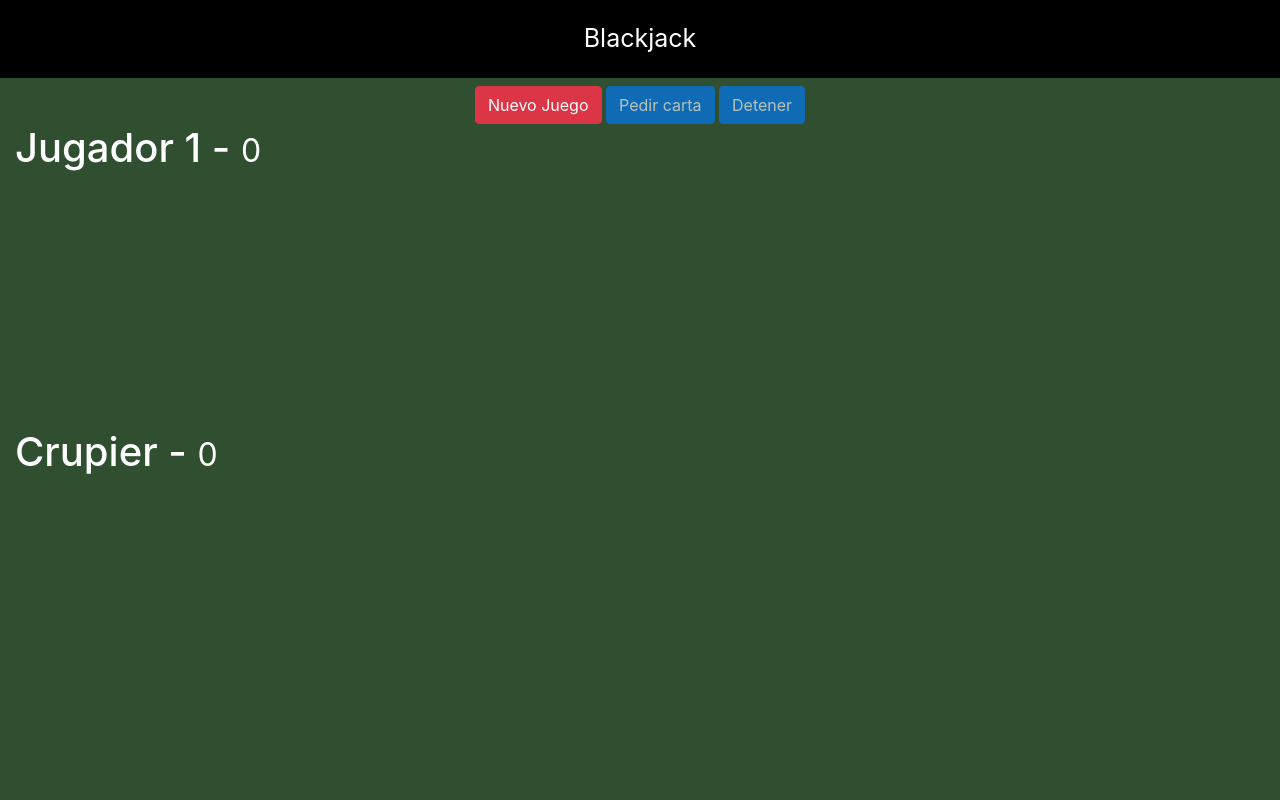
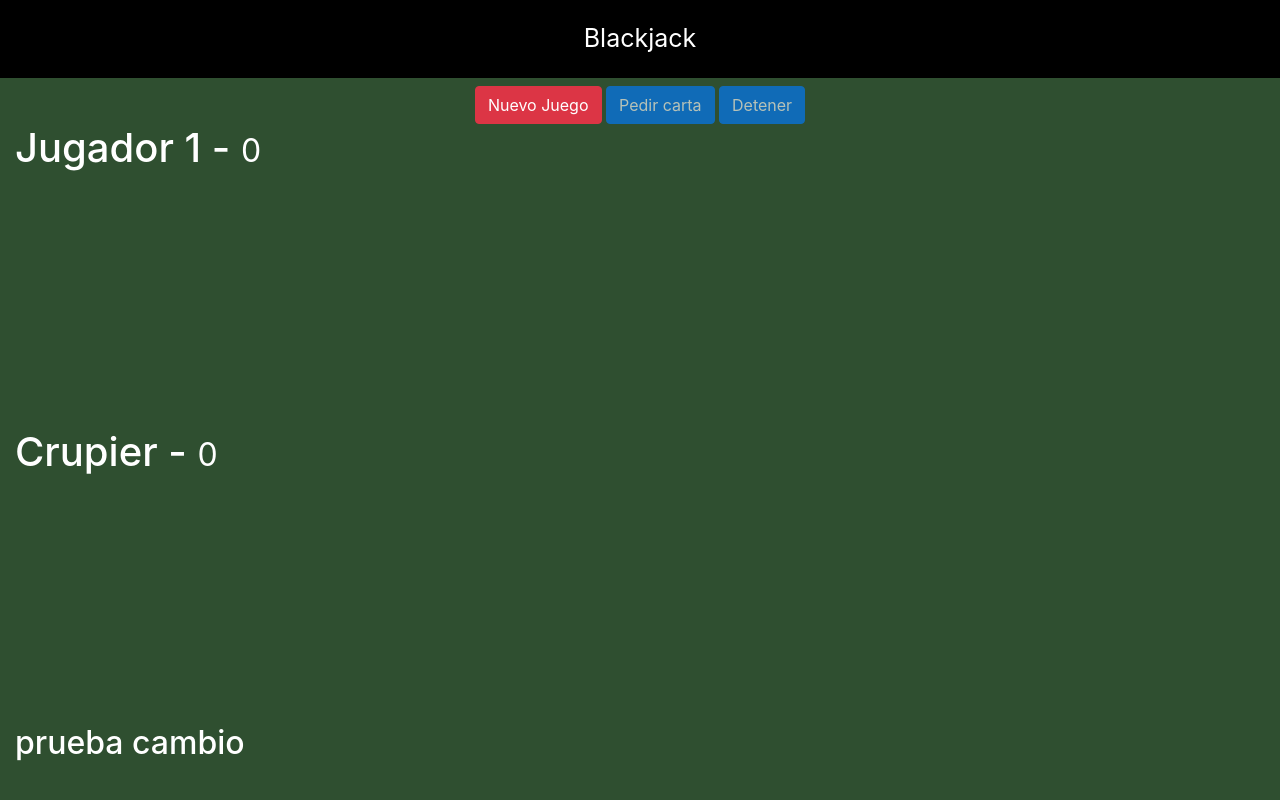
Before and after one commit to joako81/blackjack_app, a plain HTML site: page index.html in a window 1280 px wide. Drawn offline with nearby package versions, Linux system fonts and the light colour scheme.

Commit message:
prueba cambio

```diff
--- a/index.html
+++ b/index.html
@@ -44,7 +44,7 @@
             <div id="crupier-cartas" class="divCartas">
                 <!-- <img class="carta" src="assets/cartas/3C.png"> -->
             </div>
-
+<h2>prueba cambio</h2>
         </div>
     </div>
 
```
